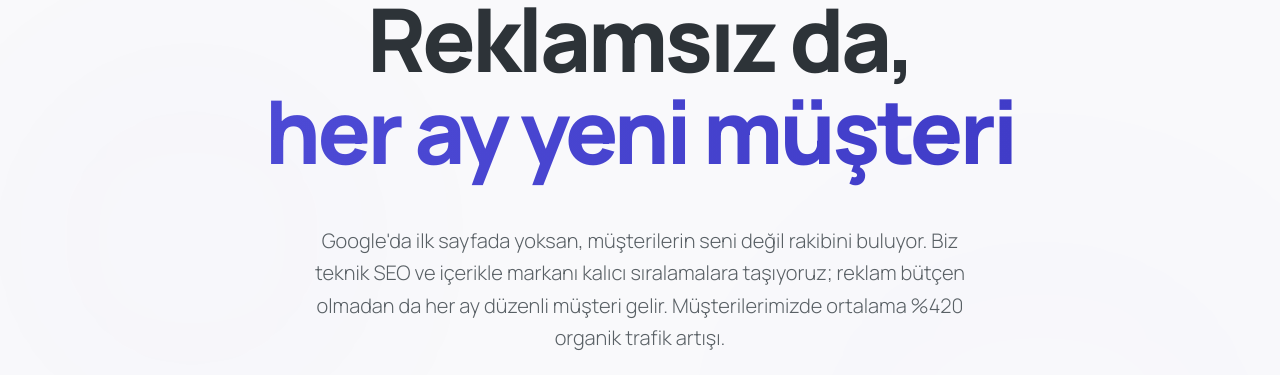
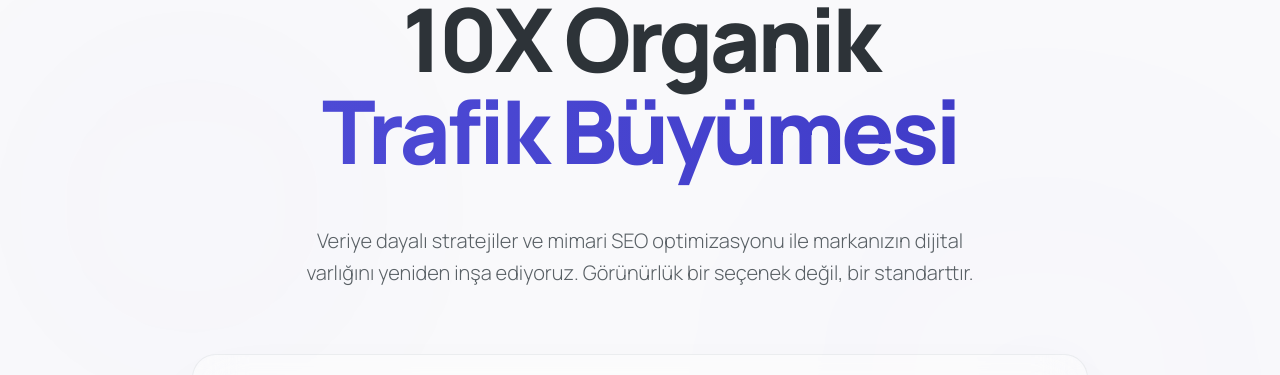
Before and after one commit to emrmob77/seoroas, a Next.js app: page / in a window 1280 px wide. Shown: the part 227-602 px from the top of the page. Built offline with nearby package versions, Linux system fonts and the light colour scheme; no server answers.

Commit message:
Revert "copy(home): hero H1 + acilis paragrafini copywriting skill'inden gecir"
This reverts commit 386a5f9cb39ff8c347e1700186cdca99e439203b.

```diff
--- a/src/components/sections/Hero.tsx
+++ b/src/components/sections/Hero.tsx
@@ -21,18 +21,17 @@ export function Hero() {
 
         {/* H1 */}
         <h1 className="text-4xl sm:text-5xl md:text-[5.5rem] font-extrabold leading-[1.05] tight-tracking text-on-background max-w-5xl mb-12">
-          Reklamsız da, <br />
+          10X Organik <br />
           <span className="text-transparent bg-clip-text bg-gradient-to-r from-primary to-primary-dim">
-            her ay yeni müşteri
+            Trafik Büyümesi
           </span>
         </h1>
 
         {/* Subtitle */}
         <p className="text-lg md:text-xl text-on-surface-variant max-w-2xl font-light leading-relaxed mb-16">
-          Google&apos;da ilk sayfada yoksan, müşterilerin seni değil rakibini
-          buluyor. Biz teknik SEO ve içerikle markanı kalıcı sıralamalara
-          taşıyoruz; reklam bütçen olmadan da her ay düzenli müşteri gelir.
-          Müşterilerimizde ortalama %420 organik trafik artışı.
+          Veriye dayalı stratejiler ve mimari SEO optimizasyonu ile markanızın
+          dijital varlığını yeniden inşa ediyoruz. Görünürlük bir seçenek değil,
+          bir standarttır.
         </p>
 
         {/* Stat Strip — Glassmorphic Card */}
```
